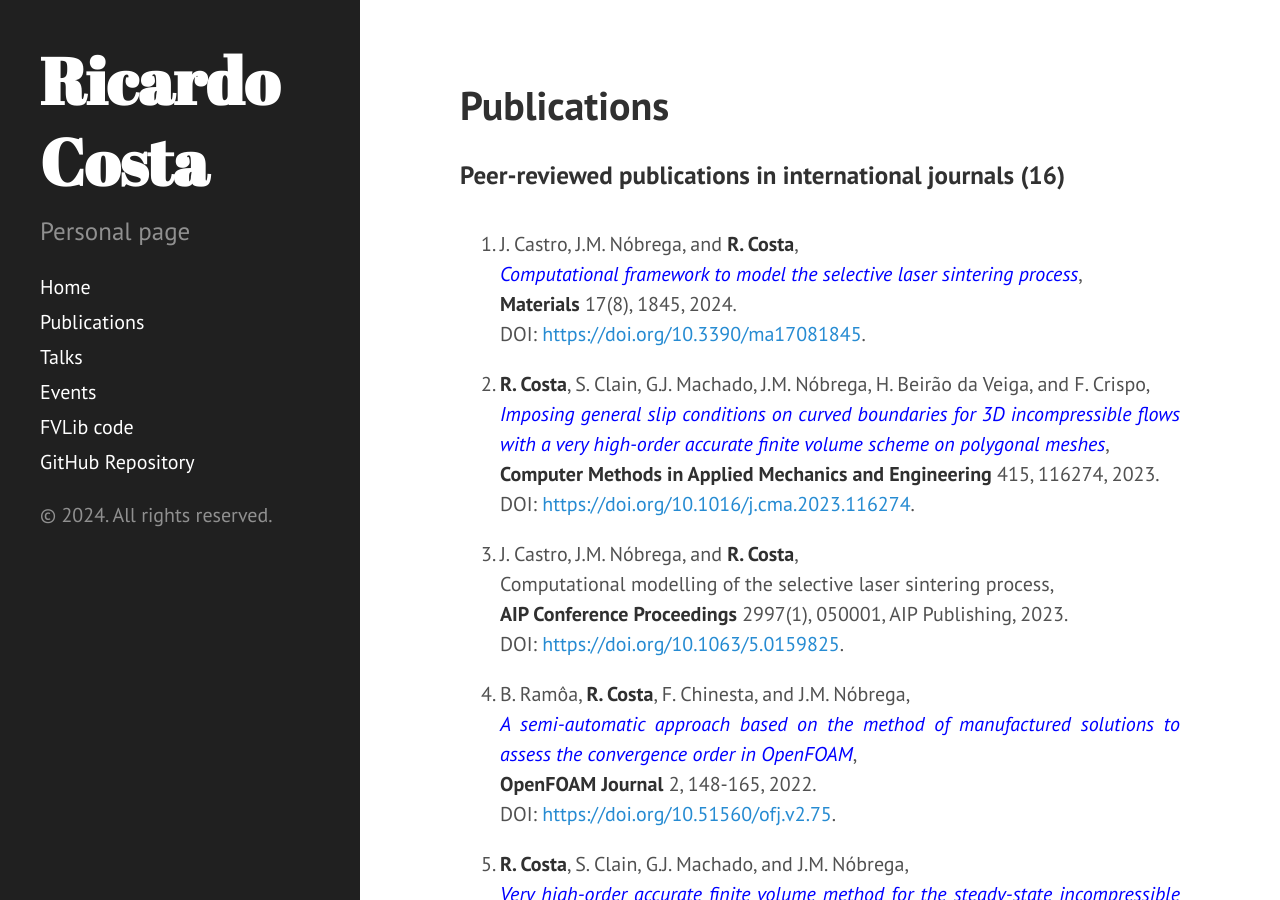
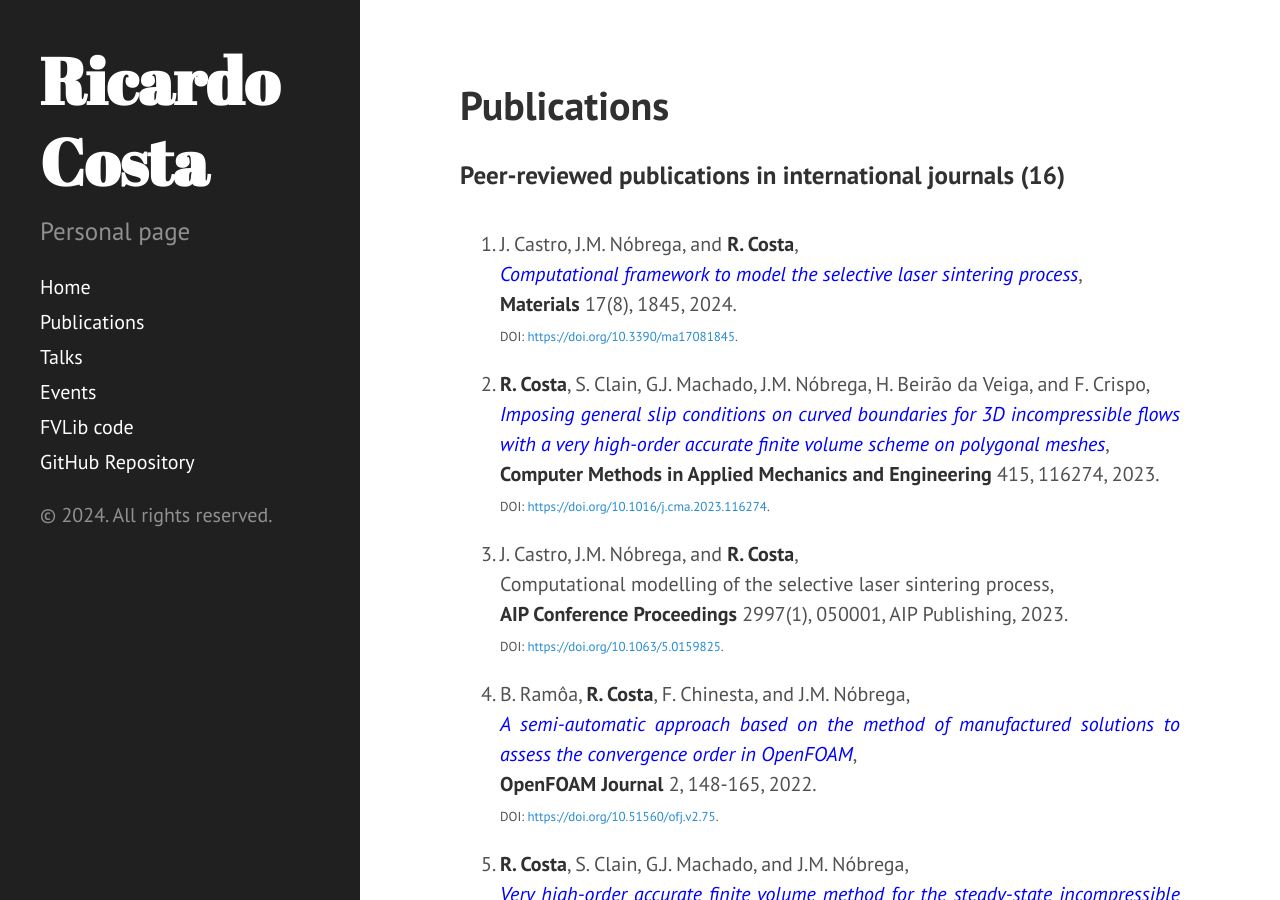
Before and after one commit to ricardodpcosta/ricardodpcosta.github.io, a Jekyll site: the page built from publications.md, in a window 1280 px wide and 900 px high. Built offline with Jekyll 4.4.1, drawn with Linux system fonts in a browser that asks for light colours; Markdown is read by kramdown in place of the engine named in the settings.

Commit message:
Update publications.md

```diff
--- a/publications.md
+++ b/publications.md
@@ -10,83 +10,83 @@ title: Publications
 1. J. Castro, J.M. Nóbrega, and **R. Costa**,\
 <span style="color:blue">_Computational framework to model the selective laser sintering process_</span>,\
 **Materials** 17(8), 1845, 2024.\
-<span style="font-size:4">DOI: [https://doi.org/10.3390/ma17081845](https://doi.org/10.3390/ma17081845).</span>
+<span style="font-size:small">DOI: [https://doi.org/10.3390/ma17081845](https://doi.org/10.3390/ma17081845).</span>
 
 1. **R. Costa**, S. Clain, G.J. Machado, J.M. Nóbrega, H. Beirão da Veiga, and F. Crispo,\
 <span style="color:blue">_Imposing general slip conditions on curved boundaries for 3D incompressible flows with a very high-order accurate finite volume scheme on polygonal meshes_</span>,\
 **Computer Methods in Applied Mechanics and Engineering** 415, 116274, 2023.\
-<span style="font-size:4">DOI: [https://doi.org/10.1016/j.cma.2023.116274](https://doi.org/10.1016/j.cma.2023.116274).</span>
+<span style="font-size:small">DOI: [https://doi.org/10.1016/j.cma.2023.116274](https://doi.org/10.1016/j.cma.2023.116274).</span>
 
 1. J. Castro, J.M. Nóbrega, and **R. Costa**,\
 Computational modelling of the selective laser sintering process,\
 **AIP Conference Proceedings** 2997(1), 050001, AIP Publishing, 2023.\
-<span style="font-size:4">DOI: [https://doi.org/10.1063/5.0159825](https://doi.org/10.1063/5.0159825).</span>
+<span style="font-size:small">DOI: [https://doi.org/10.1063/5.0159825](https://doi.org/10.1063/5.0159825).</span>
 
 1. B. Ramôa, **R. Costa**, F. Chinesta, and J.M. Nóbrega,\
 <span style="color:blue">_A semi-automatic approach based on the method of manufactured solutions to assess the convergence order in OpenFOAM_</span>,\
 **OpenFOAM Journal** 2, 148-165, 2022.\
-<span style="font-size:4">DOI: [https://doi.org/10.51560/ofj.v2.75](https://doi.org/10.51560/ofj.v2.75).</span>
+<span style="font-size:small">DOI: [https://doi.org/10.51560/ofj.v2.75](https://doi.org/10.51560/ofj.v2.75).</span>
 
 1. **R. Costa**, S. Clain, G.J. Machado, and J.M. Nóbrega,\
 <span style="color:blue">_Very high-order accurate finite volume method for the steady-state incompressible Navier-Stokes equations with polygonal meshes on arbitrary curved boundaries_</span>,\
 **Computer Methods in Applied Mechanics and Engineering** 396, 115064, 2022.\
-<span style="font-size:4">DOI: [https://doi.org/10.1016/j.cma.2022.115064](https://doi.org/10.1016/j.cma.2022.115064).</span>
+<span style="font-size:small">DOI: [https://doi.org/10.1016/j.cma.2022.115064](https://doi.org/10.1016/j.cma.2022.115064).</span>
 
 1. **R. Costa**, J.M. Nóbrega, S. Clain, and G.J. Machado,\
 <span style="color:blue">_High-order accurate conjugate heat transfer solutions with a finite volume method in anisotropic meshes with application in polymer processing_</span>,\
 **International Journal for Numerical Methods in Engineering** 123(4), 1146-1185, 2022.\
-<span style="font-size:4">DOI: [https://doi.org/10.1002/nme.6892](https://doi.org/10.1002/nme.6892).</span>
+<span style="font-size:small">DOI: [https://doi.org/10.1002/nme.6892](https://doi.org/10.1002/nme.6892).</span>
 
 1. **R. Costa**, J.M. Nóbrega, S. Clain, and G.J. Machado,\
 <span style="color:blue">_Efficient very high-order accurate polyhedral mesh finite volume scheme for 3D conjugate heat transfer problems in curved domains_</span>,\
 **Journal of Computational Physics**, 445, 110604, 2021.\
-<span style="font-size:4">DOI: [https://doi.org/10.1016/j.jcp.2021.110604](https://doi.org/10.1016/j.jcp.2021.110604).</span>
+<span style="font-size:small">DOI: [https://doi.org/10.1016/j.jcp.2021.110604](https://doi.org/10.1016/j.jcp.2021.110604).</span>
 
 1. **R. Costa**, J.M. Nóbrega, S. Clain, and G.J. Machado,\
 <span style="color:blue">_Very high-order accurate polygonal mesh finite volume scheme for conjugate heat transfer problems with curved interfaces and imperfect contacts_</span>,\
 **Computer Methods in Applied Mechanics and Engineering** 357, 112560, 2019.\
-<span style="font-size:4">DOI: [https://doi.org/10.1016/j.cma.2019.07.029](https://doi.org/10.1016/j.cma.2019.07.029).</span>
+<span style="font-size:small">DOI: [https://doi.org/10.1016/j.cma.2019.07.029](https://doi.org/10.1016/j.cma.2019.07.029).</span>
 
 1. **R. Costa**, J.M. Nóbrega, S. Clain, G.J. Machado, and R. Loubère,\
 <span style="color:blue">_Very high-order accurate finite volume scheme for the convection-diffusion equation with general boundary conditions on arbitrary curved domains_</span>,\
 **International Journal for Numerical Methods in Engineering** 117(2), 188-220, 2019.\
-<span style="font-size:4">DOI: [https://doi.org/10.1002/nme.5953](https://doi.org/10.1002/nme.5953).</span>
+<span style="font-size:small">DOI: [https://doi.org/10.1002/nme.5953](https://doi.org/10.1002/nme.5953).</span>
 
 1. **R. Costa**, S. Clain, R. Loubère, and G.J. Machado,\
 <span style="color:blue">_Very high-order accurate finite volume scheme on curved boundaries for the two-dimensional steady-state convection-diffusion equation with Dirichlet condition_</span>,\
 **Applied Mathematical Modelling** 54, 752-767, 2018.\
-<span style="font-size:4">DOI: [https://doi.org/10.1016/j.apm.2017.10.016](https://doi.org/10.1016/j.apm.2017.10.016).</span>
+<span style="font-size:small">DOI: [https://doi.org/10.1016/j.apm.2017.10.016](https://doi.org/10.1016/j.apm.2017.10.016).</span>
 
 1. **R. Costa**, S. Clain, and G.J. Machado,\
 <span style="color:blue">_A sixth-order finite volume method for the steady-state incompressible Stokes equations on staggered unstructured meshes_</span>,\
 **Journal of Computational Physics** 349, 501-527, 2017.\
-<span style="font-size:4">DOI: [https://doi.org/10.1016/j.jcp.2017.07.047](https://doi.org/10.1016/j.jcp.2017.07.047).</span>
+<span style="font-size:small">DOI: [https://doi.org/10.1016/j.jcp.2017.07.047](https://doi.org/10.1016/j.jcp.2017.07.047).</span>
 
 1. **R. Costa**, S. Clain, G.J. Machado, and R. Loubère,\
 <span style="color:blue">_A very-high order accurate staggered finite volume scheme for the stationary incompressible Navier-Stokes and Euler equations on unstructured meshes_</span>,\
 **Journal of Scientific Computing** 71, 1375-1411, 2017.\
-<span style="font-size:4">DOI: [https://doi.org/10.1007/s10915-016-0348-9](https://doi.org/10.1007/s10915-016-0348-9).</span>
+<span style="font-size:small">DOI: [https://doi.org/10.1007/s10915-016-0348-9](https://doi.org/10.1007/s10915-016-0348-9).</span>
 
 1. S. Clain, C. Reis, **R. Costa**, J. Figueiredo, M.A. Baptista, and J. Miranda,\
 <span style="color:blue">_Second-order finite volume with hydrostatic reconstruction for tsunami simulation_</span>,\
 **Journal of Advances in Modeling Earth Systems** 8(4), 1691-1713, 2016.\
-<span style="font-size:4">DOI: [https://doi.org/10.1002/2015MS000603](https://doi.org/10.1002/2015MS000603).</span>
+<span style="font-size:small">DOI: [https://doi.org/10.1002/2015MS000603](https://doi.org/10.1002/2015MS000603).</span>
 
 1. **R. Costa**, S. Clain, and G.J. Machado,\
 <span style="color:blue">_Sixth-order finite volume method for the 1D biharmonic operator: application to the intramedullary nail simulation_</span>,\
 **International Journal of Applied Mathematics and Computer Science** 25(3), 529-537, 2015.\
-<span style="font-size:4">DOI: [https://doi.org/10.1515/amcs-2015-0039](https://doi.org/10.1515/amcs-2015-0039).</span>
+<span style="font-size:small">DOI: [https://doi.org/10.1515/amcs-2015-0039](https://doi.org/10.1515/amcs-2015-0039).</span>
 
 1. **R. Costa**, S. Clain, and G.J. Machado,\
 <span style="color:blue">_New cell-vertex reconstruction for finite volume scheme: application to the convection-diffusion-reaction equation_</span>,\
 **Computers & Mathematics with Applications** 68, 1229-1249, 2014.\
-<span style="font-size:4">DOI: [https://doi.org/10.1016/j.camwa.2014.08.015](https://doi.org/10.1016/j.camwa.2014.08.015).</span>
+<span style="font-size:small">DOI: [https://doi.org/10.1016/j.camwa.2014.08.015](https://doi.org/10.1016/j.camwa.2014.08.015).</span>
 
 1. **R. Costa**, S. Clain, and G.J. Machado,\
 <span style="color:blue">_Finite volume scheme based on cell-vertex reconstructions for anisotropic diffusion problems with discontinuous coefficients_</span>,\
 In: B. Murgante et al. (eds.), Computational Science and Its Applications — ICCSA 2014,\
 **Lecture Notes in Computer Science** 8579, 87-102, Springer, 2014.\
-<span style="font-size:4">DOI: [https://doi.org/10.1007/978-3-319-09144-0_7](https://doi.org/10.1007/978-3-319-09144-0_7).</span>
+<span style="font-size:small">DOI: [https://doi.org/10.1007/978-3-319-09144-0_7](https://doi.org/10.1007/978-3-319-09144-0_7).</span>
 
 <p style="margin-bottom: 2cm;"></p>
 
@@ -98,27 +98,27 @@ In: B. Murgante et al. (eds.), Computational Science and Its Applications — IC
 <span style="color:blue">_Numerical assessment of thermal environments for decision-making in industrial engineering and management_</span>,\
 Proceedings of the ENEGI 2016, **Encontro Nacional de Engenharia e Gestão Industrial**,\
 November 17-18, 2016, Covilhã, Portugal,\
-28-29, ENEGI UBI, 2016.
-<span style="font-size:4">Proceeding available [here](https://www.ubi.pt/Ficheiros/Paginas/684/Proceedings.pdf).</span>
+28-29, ENEGI UBI, 2016.\
+<span style="font-size:small">Proceeding available [here](https://www.ubi.pt/Ficheiros/Paginas/684/Proceedings.pdf).</span>
 
 1. **R. Costa**, S. Teixeira, and I. Loureiro,\
 <span style="color:blue">_Numerical modeling of the physical parameters of the environment in industrial contexts_</span>,\
 Pedro M. Arezes et al. (Eds.),\
 Proceedings of the SHO 2016, **International Symposium on Occupational Safety and Hygiene**,\
 March 23-24, 2016, Guimarães, Portugal,\
-**Occupational Safety and Hygiene IV**, 281-285, CRC Press, 2016.
-<span style="font-size:4">Proceeding available [here](http://doi.org/10.1201/B21172-56).</span>
+**Occupational Safety and Hygiene IV**, 281-285, CRC Press, 2016.\
+<span style="font-size:small">Proceeding available [here](http://doi.org/10.1201/B21172-56).</span>
 
 1. **R. Costa**, S. Clain, and G.J. Machado,\
 <span style="color:blue">_6-th order finite volume approximations for the Stokes equations with a curved boundary_</span>,\
 Proceedings of the SYMCOMP 2015, **2nd International Conference on Numerical and Symbolic Computation: Developments and Applications**,\
 March 26-27, 2015, Faro, Portugal,\
-365-382, APMTAC, 2015.
-<span style="font-size:4">Proceeding available [here](http://repositorium.sdum.uminho.pt/handle/1822/35092).</span>
+365-382, APMTAC, 2015.\
+<span style="font-size:small">Proceeding available [here](http://repositorium.sdum.uminho.pt/handle/1822/35092).</span>
 
 1. **R. Costa**, S. Clain, and G.J. Machado,\
 <span style="color:blue">_Bending of a beam with finite volume schemes_</span>,\
 Proceedings of the SYMCOMP 2013, **International Conference on Algebraic and Symbolic Computation**,\
 September 9-10, 2013, Lisbon, Portugal,\
-207-218, APMTAC, 2014.
-<span style="font-size:4">Proceeding available [here](http://repositorium.sdum.uminho.pt/handle/1822/27452).</span>
+207-218, APMTAC, 2014.\
+<span style="font-size:small">Proceeding available [here](http://repositorium.sdum.uminho.pt/handle/1822/27452).</span>
```
